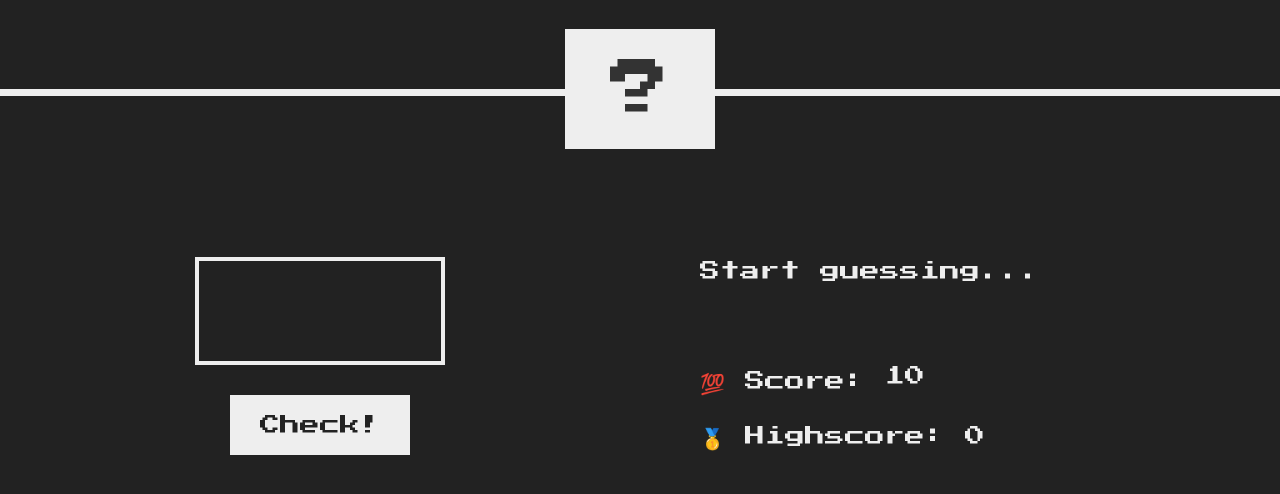
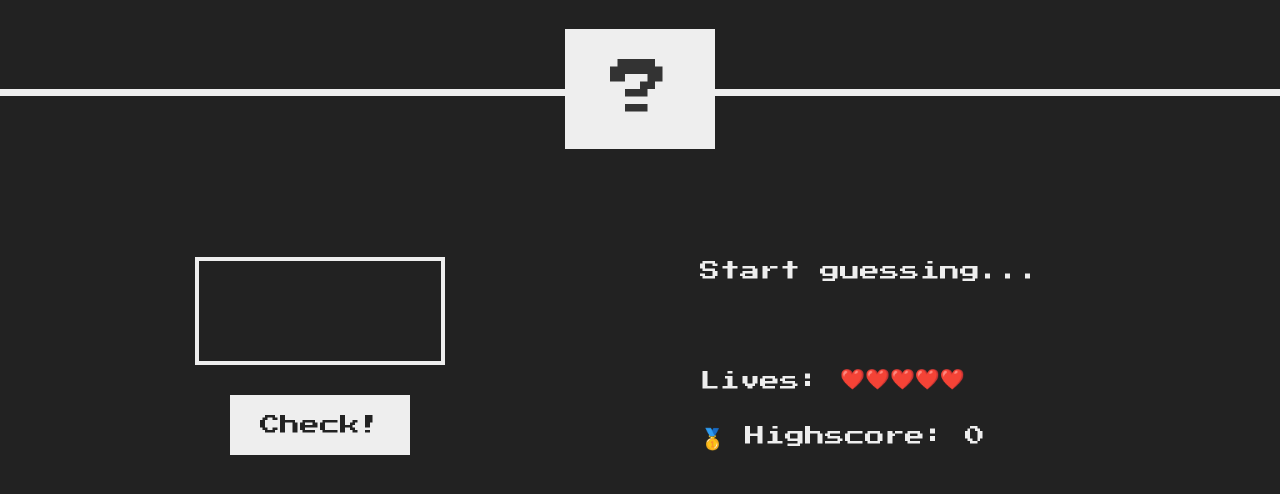
Before and after one commit to Wypasioned/Guess-My-Number, a plain HTML site: page index.html in a window 1280 px wide. Shown: the part 184-678 px from the top of the page. Drawn offline with Linux system fonts and the light colour scheme.

Commit message:
index.html

```diff
--- a/index.html
+++ b/index.html
@@ -21,7 +21,7 @@
       </section>
       <section class="right">
         <p class="message">Start guessing...</p>
-        <p class="label-score">💯 Score: <span class="score">10</span></p>
+        <p class="label-score">Lives: <span class="score">❤️❤️❤️❤️❤️</span></p>
         <p class="label-highscore">
           🥇 Highscore: <span class="highscore">0</span>
         </p>
```
